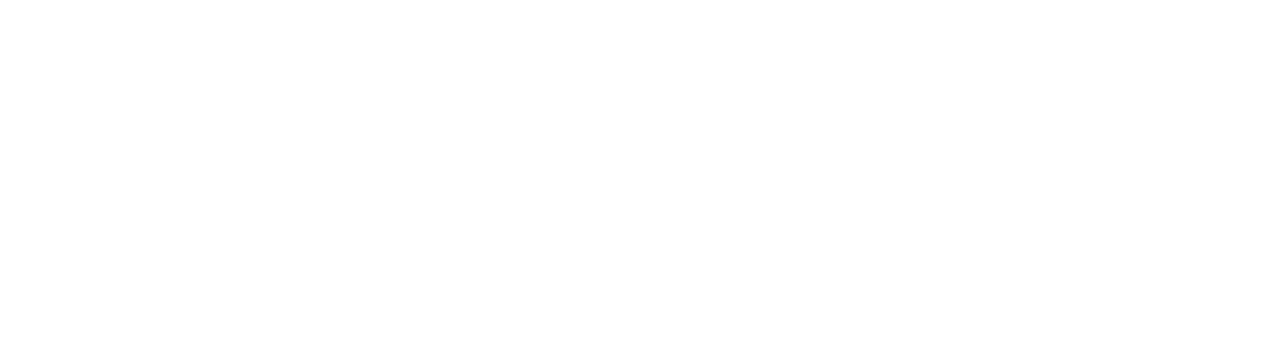
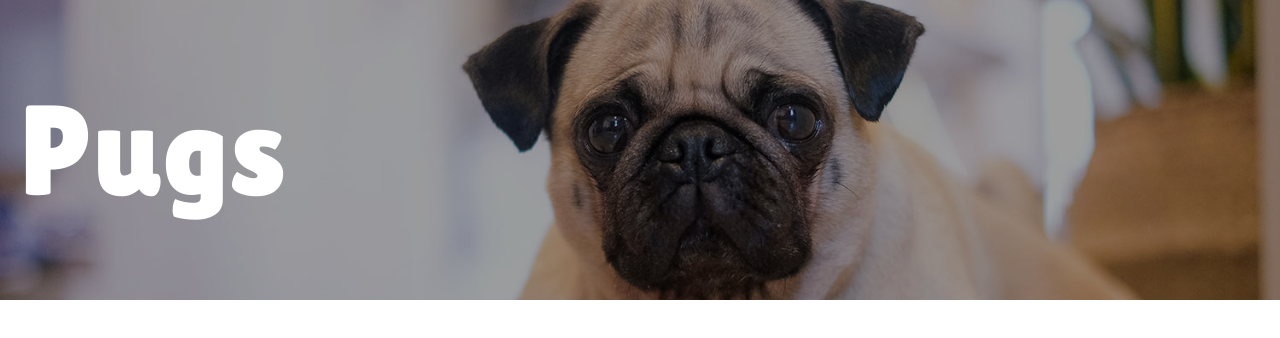
Before and after one commit to ewertonsilva07/layout-practice, a plain HTML site: page index.html in a window 1280 px wide. Drawn offline with Linux system fonts and the light colour scheme.

Commit message:
create header

```diff
--- a/index.html
+++ b/index.html
@@ -4,9 +4,17 @@
     <meta charset="UTF-8">
     <meta name="viewport" content="width=device-width, initial-scale=1.0">
     <title>Layout practicing</title>
-    <link rel="stylesheet" href="app.css">
+    <link rel="stylesheet" href="styles/css-reset.css">
+    <link rel="stylesheet" href="styles/app.css">
+    <link rel="preconnect" href="https://fonts.googleapis.com">
+    <link rel="preconnect" href="https://fonts.gstatic.com" crossorigin>
+    <link href="https://fonts.googleapis.com/css2?family=Lilita+One&display=swap" rel="stylesheet">
 </head>
 <body>
-
+    <header>
+        <div id="headerShadow">
+            <h1>Pugs</h1>
+        </div>
+    </header>
 </body>
 </html>
--- /dev/null
+++ b/styles/app.css
@@ -0,0 +1,26 @@
+body{
+    width: 100%;
+    height: 100%;
+    margin: 0;
+}
+
+header {
+    height: 300px;
+    background-image: url(../images/mink-mingle-pug-unsplash-small.jpg);
+    background-position: center;
+    background-size: cover;
+}
+
+#headerShadow {
+    height: 100%;
+    background-color: #00000062;
+    display: flex;
+    align-items: center;
+}
+
+h1 {
+    font-size: 8rem;
+    margin-left: 20px;
+    color: #FFF;
+    font-family: 'Lilita One', sans-serif;
+}
--- /dev/null
+++ b/styles/css-reset.css
@@ -0,0 +1,48 @@
+/* http://meyerweb.com/eric/tools/css/reset/
+   v2.0 | 20110126
+   License: none (public domain)
+*/
+
+html, body, div, span, applet, object, iframe,
+h1, h2, h3, h4, h5, h6, p, blockquote, pre,
+a, abbr, acronym, address, big, cite, code,
+del, dfn, em, img, ins, kbd, q, s, samp,
+small, strike, strong, sub, sup, tt, var,
+b, u, i, center,
+dl, dt, dd, ol, ul, li,
+fieldset, form, label, legend,
+table, caption, tbody, tfoot, thead, tr, th, td,
+article, aside, canvas, details, embed,
+figure, figcaption, footer, header, hgroup,
+menu, nav, output, ruby, section, summary,
+time, mark, audio, video {
+	margin: 0;
+	padding: 0;
+	border: 0;
+	font-size: 100%;
+	font: inherit;
+	vertical-align: baseline;
+}
+/* HTML5 display-role reset for older browsers */
+article, aside, details, figcaption, figure,
+footer, header, hgroup, menu, nav, section {
+	display: block;
+}
+body {
+	line-height: 1;
+}
+ol, ul {
+	list-style: none;
+}
+blockquote, q {
+	quotes: none;
+}
+blockquote:before, blockquote:after,
+q:before, q:after {
+	content: '';
+	content: none;
+}
+table {
+	border-collapse: collapse;
+	border-spacing: 0;
+}
```
Also changed, not shown: app.css (deleted), images/mink-mingle-pug-unsplash-small.jpg (added), 1 other file.
